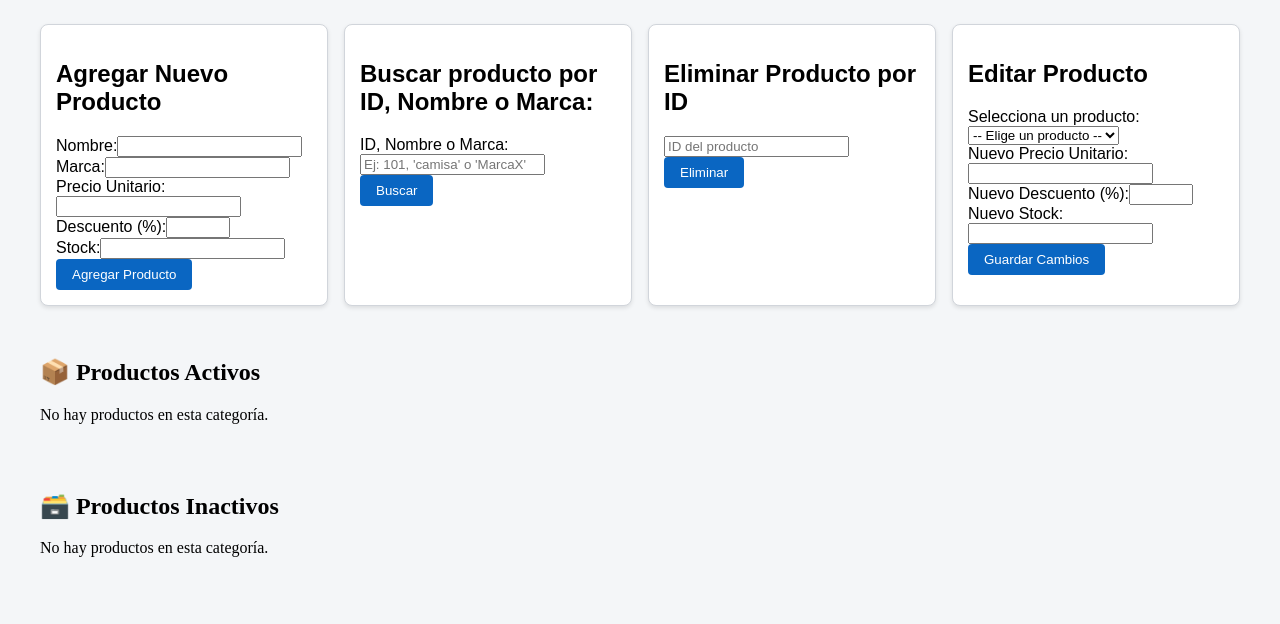
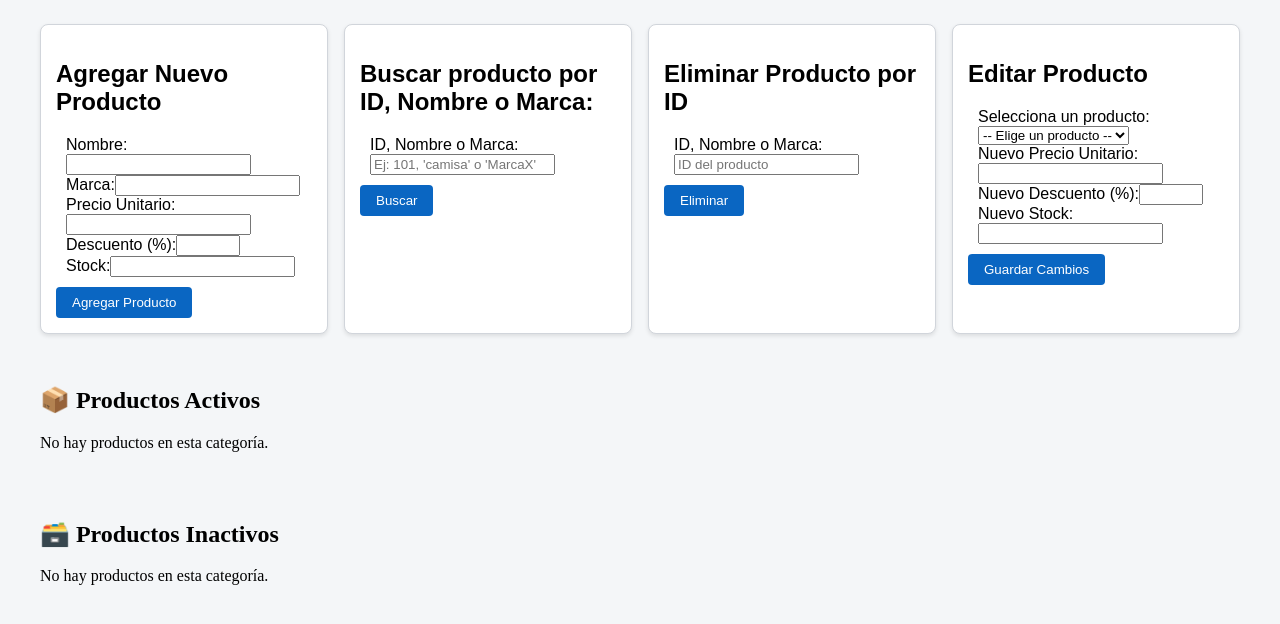
Before and after one commit to Chris213-boop/pv_tp4_grupo22, a React (Vite) app: page / in a window 1280 px wide. Shown: the top 624 px of the page. Built offline with nearby package versions, Linux system fonts and the light colour scheme.

Commit message:
Incorporo mejoras en css y validacion de busqueda Torres Cintia Cristina

```diff
--- a/src/assets/components/App.jsx
+++ b/src/assets/components/App.jsx
@@ -47,8 +47,9 @@ import ProductList from './ProductList';
   const resultado = productos.filter(producto => {
     const idMatch = producto.id.toString() === termino;
     const nombreMatch = producto.nombre.toLowerCase().includes(termino.toLowerCase());
-    const marcaMatch = producto.marca && producto.marca.toLowerCase().includes(termino.toLowerCase()); // Asumiendo que tus productos tienen una propiedad 'marca'
-    return idMatch || nombreMatch || marcaMatch;
+    const marcaMatch = producto.marca && producto.marca.toLowerCase().includes(termino.toLowerCase());
+
+    return (idMatch || nombreMatch || marcaMatch) && producto.estado === true;
   });
 
   setNoEncontrado(resultado.length === 0);
--- a/src/assets/components/ProductDelete.jsx
+++ b/src/assets/components/ProductDelete.jsx
@@ -23,9 +23,10 @@ function ProductDelete({ onDelete }) {
 
   return (
     <div className="formulario">
+      <h2 className='titulo'>Eliminar Producto por ID</h2>
       <form onSubmit={handleSubmit}>
-        <div>
-          <h2 className='titulo'>Eliminar Producto por ID</h2>
+        <div className='contenido-formulario'>
+          <label htmlFor="busqueda">ID, Nombre o Marca:</label>
           <input
             type="text"
             value={id}
--- a/src/assets/components/ProductEdit.jsx
+++ b/src/assets/components/ProductEdit.jsx
@@ -40,10 +40,10 @@ function ProductEdit({ products, onUpdate }) {
 
   return (
     <div className="formulario">
+      <h2 className='titulo'>Editar Producto</h2>
       <form onSubmit={handleSubmit} >
-      <h2 className='titulo'>Editar Producto</h2>
-
-      <div>
+        <div  className='contenido-formulario'>
+          <div>
         <label htmlFor="producto">Selecciona un producto:</label>
         <select
           id="producto"
@@ -91,7 +91,7 @@ function ProductEdit({ products, onUpdate }) {
           onChange={(e) => setStock(e.target.value)}
         />
       </div>
-
+        </div>
       <div>
         <button type="submit" className="boton">Guardar Cambios</button>
       </div>
--- a/src/assets/components/ProductForm.jsx
+++ b/src/assets/components/ProductForm.jsx
@@ -58,11 +58,9 @@ function ProductForm({ onAddProduct }) {
 
   return (
     <div className="formulario">
-
       <h2 className='titulo'>Agregar Nuevo Producto</h2>
-
       <form onSubmit={handleSubmit} >
-        <div>
+        <div className='contenido-formulario'>
           <div>
             <label htmlFor="nombre">Nombre:</label>
             <input
--- a/src/assets/components/SearchBar.jsx
+++ b/src/assets/components/SearchBar.jsx
@@ -20,9 +20,10 @@ const SearchBar = React.memo(function SearchBar({ onSearch, noEncontrado, onInpu
 
   return (
     <div>
+      <h2>Buscar producto por ID, Nombre o Marca:</h2>
       <form onSubmit={handleSubmit}>
-        <h2>Buscar producto por ID, Nombre o Marca:</h2>
-        <label htmlFor="busqueda">ID, Nombre o Marca:</label>
+        <div className='contenido-formulario'>
+          <label htmlFor="busqueda">ID, Nombre o Marca:</label>
         <input
           id="busqueda"
           type="text"
@@ -30,6 +31,8 @@ const SearchBar = React.memo(function SearchBar({ onSearch, noEncontrado, onInpu
           onChange={handleChange}
           placeholder="Ej: 101, 'camisa' o 'MarcaX'"
         />
+        </div>
+
         <div>
           <button type="submit" className="boton">Buscar</button>
         </div>
--- a/src/assets/css/Estilos.css
+++ b/src/assets/css/Estilos.css
@@ -62,3 +62,7 @@ thead {
 tr:nth-child(even) {
   background-color: #F9FAFB;
 }
+
+.contenido-formulario{
+  margin: 10px;
+}
```
